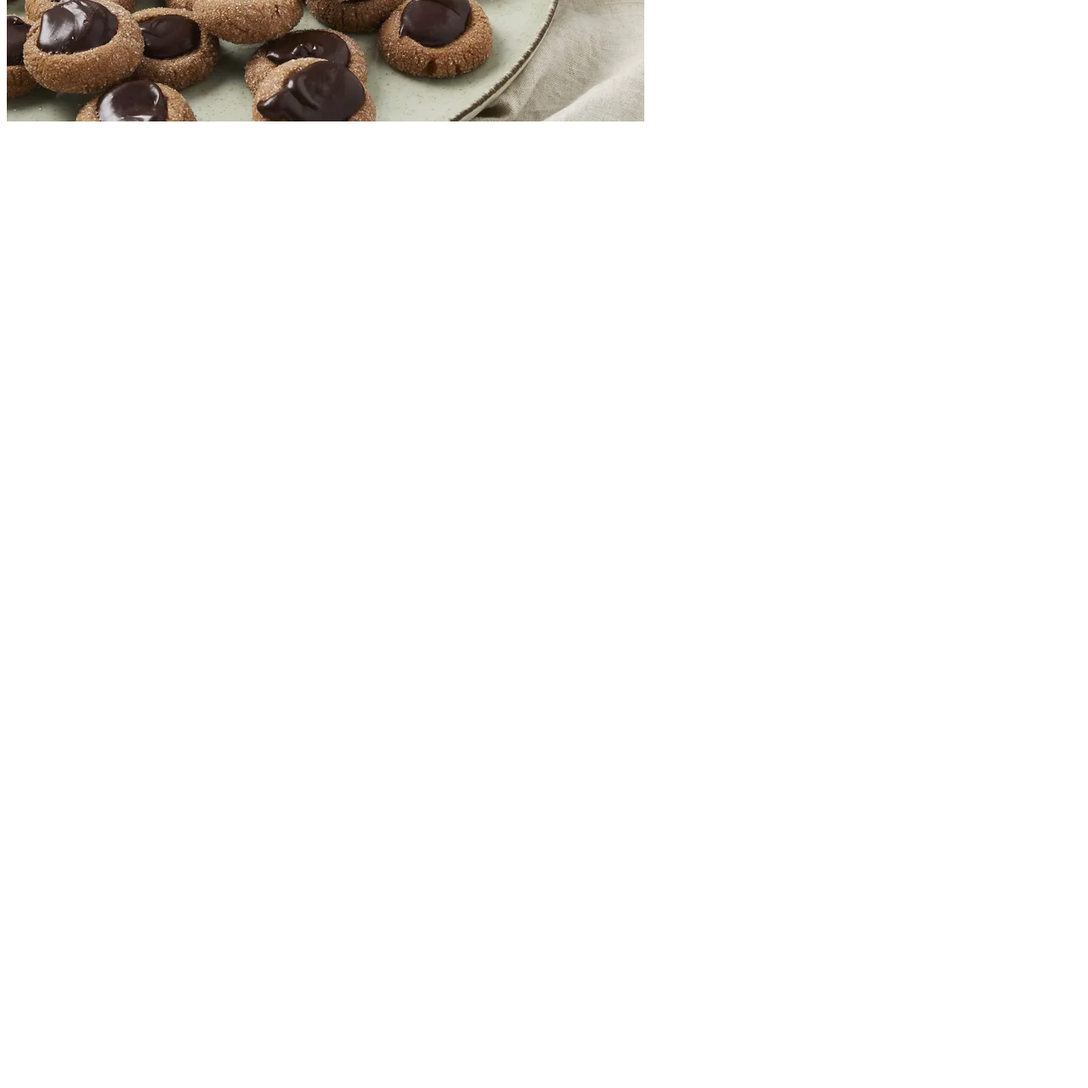
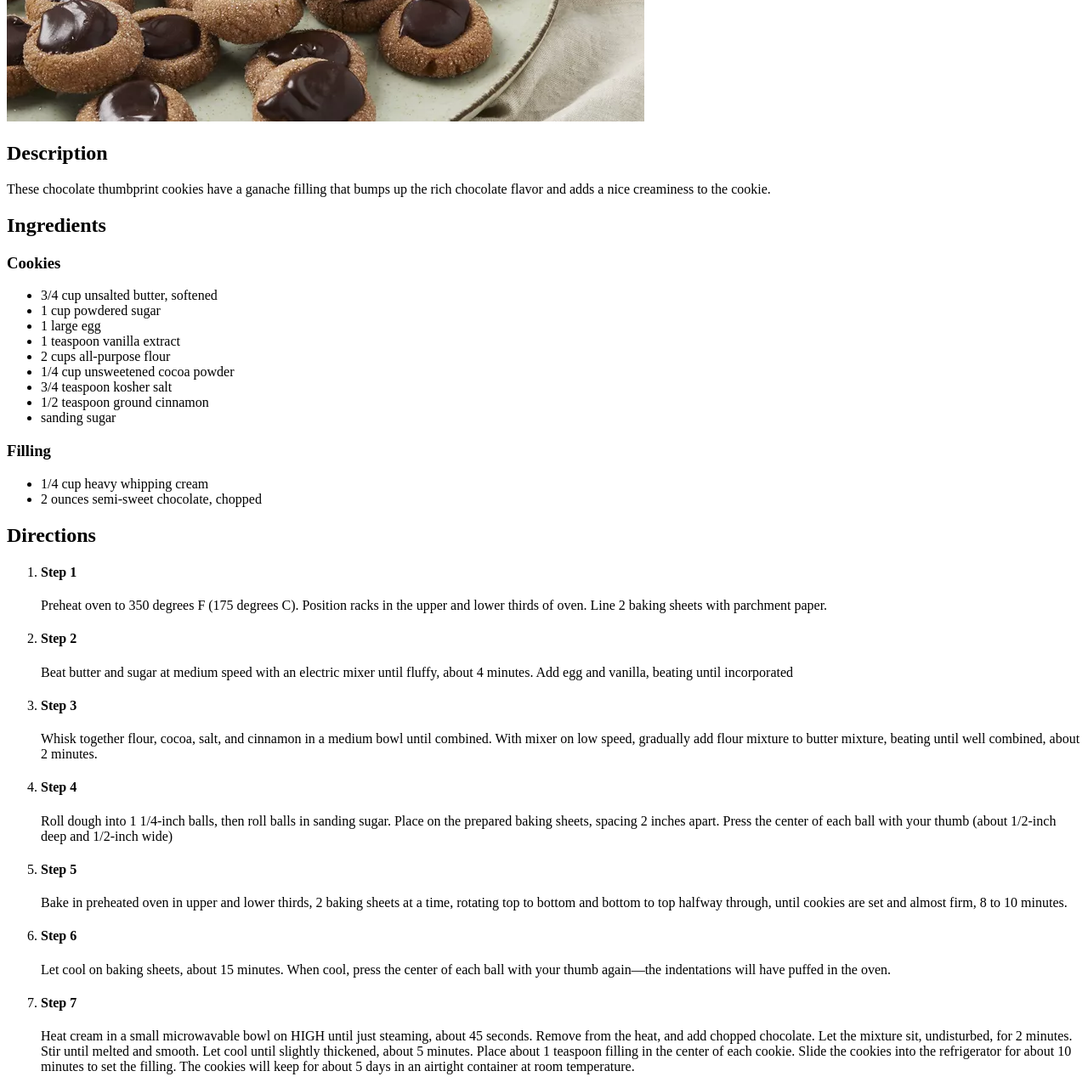
Before and after one commit to faseehirfan/odin-recipes, a plain HTML site: page recipes/choc-cookies.html in a window 1280 px wide. Shown: the part 500-1781 px from the top of the page at 85% size. Before the commit the page ends 800 px from the top, so only its background shows below. Drawn offline with Linux system fonts and the light colour scheme.

Commit message:
Finished Cookies Page

```diff
--- a/recipes/choc-cookies.html
+++ b/recipes/choc-cookies.html
@@ -8,5 +8,74 @@
     <body>
         <h1>Chocolate Thumbprint Cookies</h1>
         <img src="../images/cookies.jpeg" alt="Chocolate Cookies">
+
+        <h2>Description</h2>
+            <p>These chocolate thumbprint cookies have a ganache
+                filling that bumps up the rich chocolate flavor
+                and adds a nice creaminess to the cookie.</p>
+
+        <h2>Ingredients</h2>
+            <h3>Cookies</h3>
+                <ul>
+                    <li>3/4 cup unsalted butter, softened</li>
+                    <li>1 cup powdered sugar</li>
+                    <li>1 large egg</li>
+                    <li>1 teaspoon vanilla extract</li>
+                    <li>2 cups all-purpose flour</li>
+                    <li>1/4 cup unsweetened cocoa powder</li>
+                    <li>3/4 teaspoon kosher salt</li>
+                    <li>1/2 teaspoon ground cinnamon</li>
+                    <li>sanding sugar</li>
+                </ul>
+            <h3>Filling</h3>
+                <ul>
+                    <li>1/4 cup heavy whipping cream</li>
+                    <li>2 ounces semi-sweet chocolate, chopped</li>
+                </ul>
+            <h2>Directions</h2>
+                <ol>
+                    <li>
+                        <h4>Step 1</h4>
+                        <p>Preheat oven to 350 degrees F (175 degrees C). Position racks in the upper and
+                            lower thirds of oven. Line 2 baking sheets with parchment paper.
+                        </p>
+                    </li>
+                    <li>
+                        <h4>Step 2</h4>
+                        <p>Beat butter and sugar at medium speed with an electric mixer until fluffy, about 4 minutes.
+                            Add egg and vanilla, beating until incorporated</p>
+                    </li>
+                    <li>
+                        <h4>Step 3</h4>
+                        <p>Whisk together flour, cocoa, salt, and cinnamon in a medium bowl until combined.
+                            With mixer on low speed, gradually add flour mixture
+                            to butter mixture, beating until well combined, about 2 minutes.</p>
+                    </li>
+                    <li>
+                        <h4>Step 4</h4>
+                        <p>Roll dough into 1 1/4-inch balls, then roll balls in sanding sugar.
+                            Place on the prepared baking sheets, spacing 2 inches apart. Press the center
+                            of each ball with your thumb (about 1/2-inch deep and 1/2-inch wide)</p>
+                    </li>
+                    <li>
+                        <h4>Step 5</h4>
+                        <p>Bake in preheated oven in upper and lower thirds, 2 baking sheets at a time,
+                            rotating top to bottom and bottom to top halfway
+                            through, until cookies are set and almost firm, 8 to 10 minutes.</p>
+                    </li>
+                    <li>
+                        <h4>Step 6</h4>
+                        <p>Let cool on baking sheets, about 15 minutes. When cool, press the center of
+                            each ball with your thumb again—the indentations will have puffed in the oven.</p>
+                    </li>
+                    <li>
+                        <h4>Step 7</h4>
+                        <p>Heat cream in a small microwavable bowl on HIGH until just steaming, about 45 seconds. Remove from the heat,
+                            and add chopped chocolate. Let the mixture sit, undisturbed, for 2 minutes. Stir until melted and smooth.
+                            Let cool until slightly thickened, about 5 minutes. Place about 1 teaspoon filling in the center of each cookie.
+                            Slide the cookies into the refrigerator for about 10 minutes to set the filling. The cookies will
+                            keep for about 5 days in an airtight container at room temperature.</p>
+                    </li>
+                </ol>
     </body>
 </html>
```
